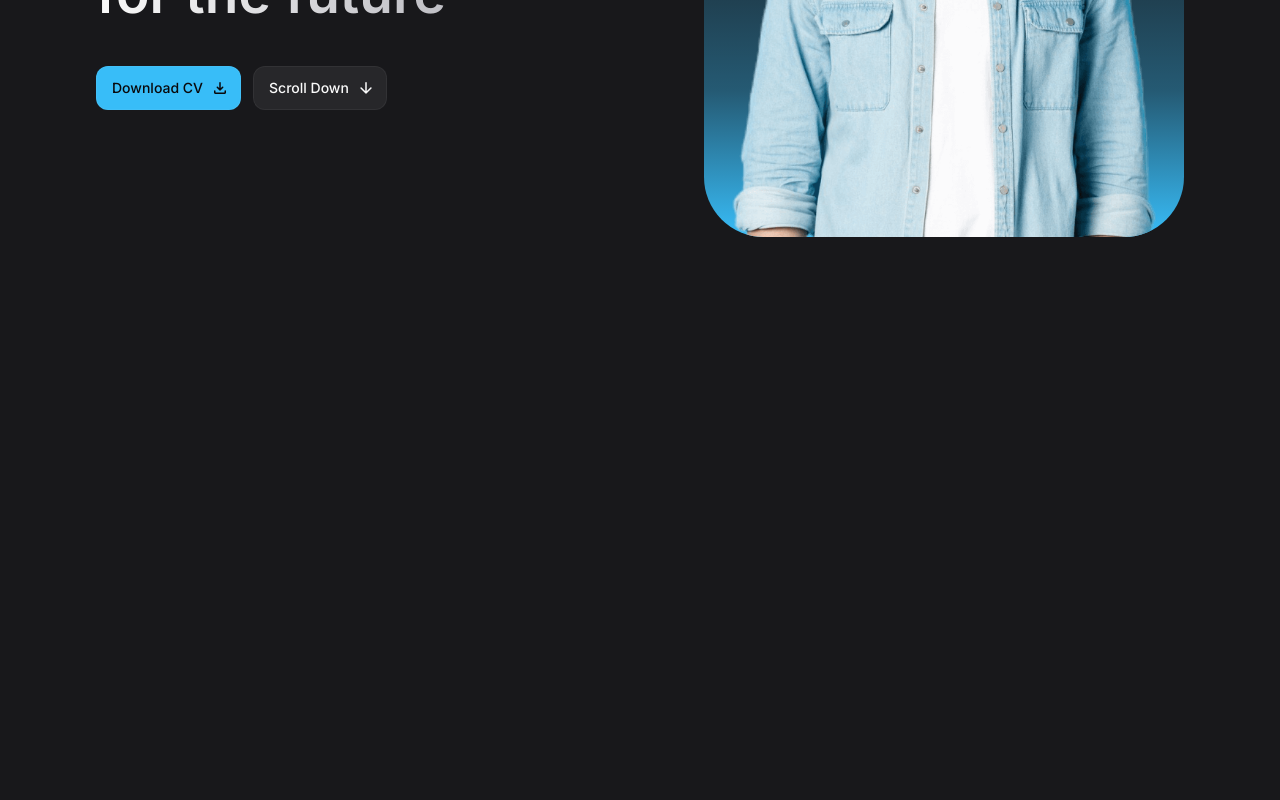
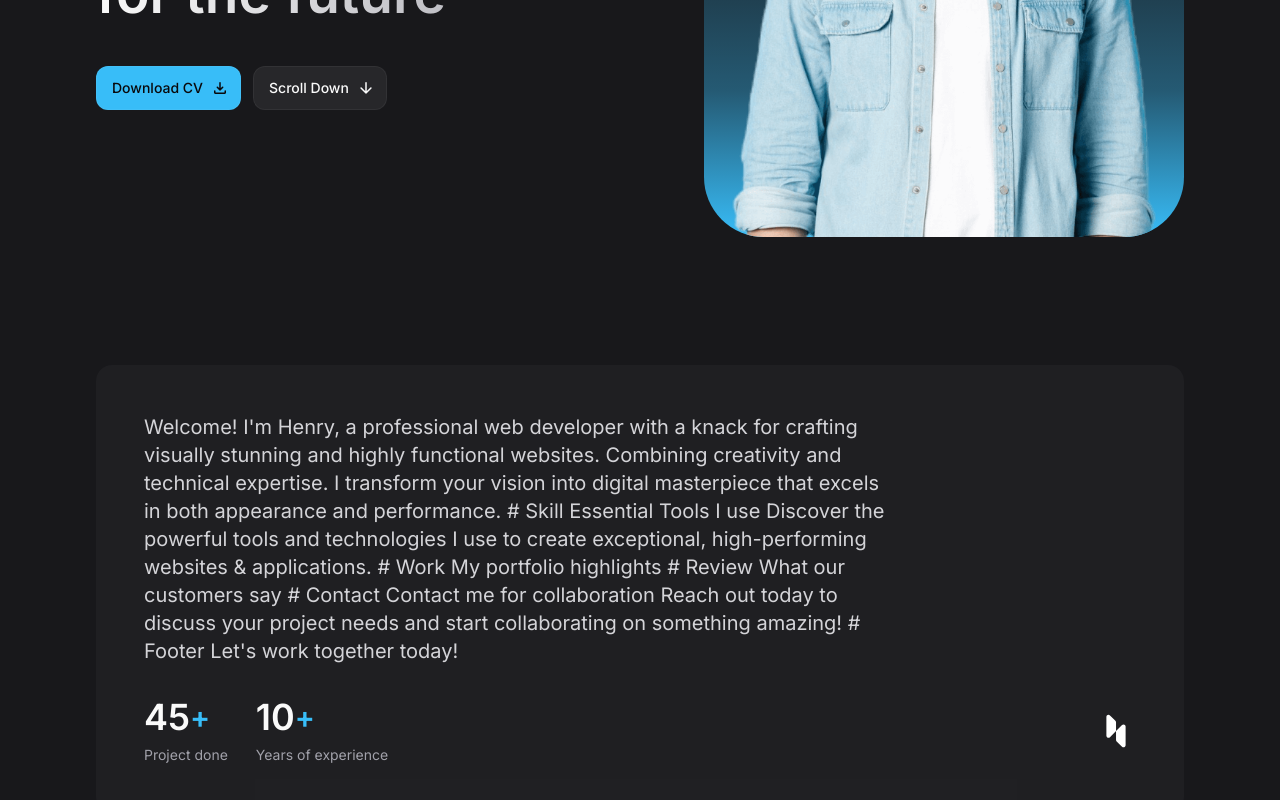
Before and after one commit to hayyantahirr/hayyantahirr, a React (Vite) app: page / in a window 1280 px wide. Shown: the part 492-1292 px from the top of the page. Before the commit the page ends 800 px from the top, so only its background shows below. Built offline with nearby package versions, Linux system fonts and the light colour scheme.

Commit message:
About sections work completed

```diff
--- a/src/components/About.jsx
+++ b/src/components/About.jsx
@@ -1,7 +1,63 @@
 import React from "react";
 
 function About() {
-  return <div>About</div>;
+  const aboutItems = [
+    {
+      label: "Project done",
+      number: 45,
+    },
+    {
+      label: "Years of experience",
+      number: 10,
+    },
+  ];
+  return (
+    <>
+      <section id="about" className="section">
+        <div className="container">
+          <div className="bg-zinc-800/50 p-7 rounded-2xl md:p-12">
+            <p className="text-zinc-300 mb-4 md:mb-8 md:text-xl md:max-w-[60ch]">
+              Welcome! I&apos;m Henry, a professional web developer with a knack
+              for crafting visually stunning and highly functional websites.
+              Combining creativity and technical expertise. I transform your
+              vision into digital masterpiece that excels in both appearance and
+              performance. # Skill Essential Tools I use Discover the powerful
+              tools and technologies I use to create exceptional,
+              high-performing websites & applications. # Work My portfolio
+              highlights # Review What our customers say # Contact Contact me
+              for collaboration Reach out today to discuss your project needs
+              and start collaborating on something amazing! # Footer Let&apos;s
+              work together today!
+            </p>
+            <div className="flex flex-wrap items-center gap-4 md:gap-7">
+              {aboutItems.map((item, key) => {
+                return (
+                  <div key={key}>
+                    <div className="flex items-center md:mb-2">
+                      <span className="text-2xl font-bold md:text-4xl ">
+                        {item.number}
+                      </span>
+                      <span className="text-sky-400 font-semibold md:text-3xl">
+                        +
+                      </span>
+                    </div>
+                    <p className="text-sm text-zinc-400">{item.label}</p>
+                  </div>
+                );
+              })}
+              <img
+                src="/images/logo.svg"
+                alt="logo"
+                width={30}
+                height={30}
+                className="ml-auto md:w-[40px] md:h-[40px]"
+              />
+            </div>
+          </div>
+        </div>
+      </section>
+    </>
+  );
 }
 
 export default About;
--- a/src/index.css
+++ b/src/index.css
@@ -30,6 +30,9 @@
 }
 .img-cover {
   @apply w-full h-full object-cover;
+}
+.section {
+  @apply pt-20 lg:pt-32;
 }
 /* -------------------------- */
 /* * Base */
@@ -80,6 +83,6 @@ body {
 .btn-primary {
   @apply h-11 bg-sky-400 text-zinc-950 hover:bg-sky-300 active:bg-sky-400;
 }
-.btn-outline{
+.btn-outline {
   @apply h-11 bg-zinc-800 hover:bg-zinc-700 active:bg-zinc-800;
 }
--- a/src/screens/Home.jsx
+++ b/src/screens/Home.jsx
@@ -2,6 +2,7 @@ import React from "react";
 // components
 import Header from "../components/Header";
 import Hero from "../components/Hero";
+import About from "../components/About";
 
 const Home = () => {
   return (
@@ -9,6 +10,7 @@ const Home = () => {
       <Header />
       <main>
         <Hero />
+        <About/>
       </main>
     </>
   );
```
